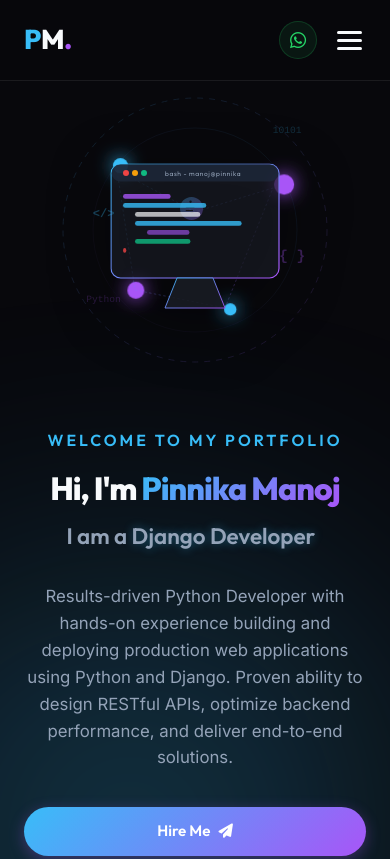
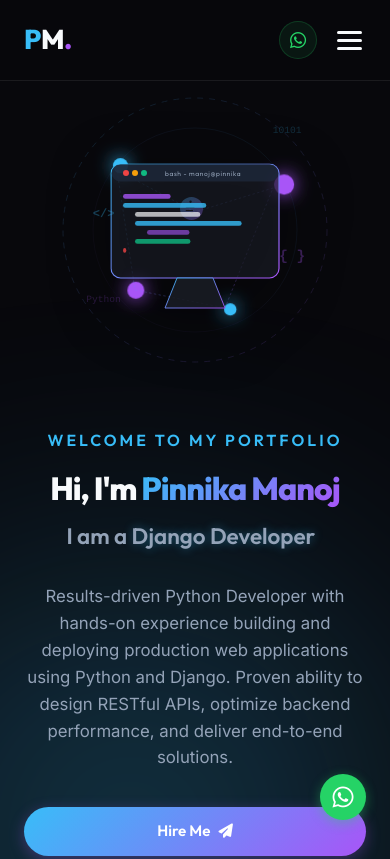
Before and after one commit to Manoj731-lang/manoj, a plain HTML site: page index.html in a window 390 px wide. Shown: the top 859 px of the page. Drawn offline with nearby package versions, Linux system fonts and the light colour scheme.

```diff
--- a/index.html
+++ b/index.html
@@ -935,6 +935,11 @@
         </div>
     </footer>
 
+    <!-- Floating WhatsApp Button -->
+    <a href="https://wa.me/917032554637" target="_blank" rel="noopener noreferrer" class="whatsapp-float" aria-label="Chat on WhatsApp">
+        <i class="fa-brands fa-whatsapp"></i>
+    </a>
+
     <!-- Back to Top Button -->
     <button class="back-to-top" id="back-to-top" aria-label="Back to top">
         <i class="fa-solid fa-arrow-up"></i>
--- a/style.css
+++ b/style.css
@@ -1357,7 +1357,7 @@ img, svg {
    ========================================================================== */
 .back-to-top {
     position: fixed;
-    bottom: 2rem;
+    bottom: 6.5rem; /* Shifted up to make space for WhatsApp button */
     right: 2rem;
     width: 44px;
     height: 44px;
@@ -1387,6 +1387,32 @@ img, svg {
 .back-to-top:hover {
     transform: translateY(-4px);
     box-shadow: 0 6px 20px rgba(56, 189, 248, 0.45);
+}
+
+/* Floating WhatsApp Button */
+.whatsapp-float {
+    position: fixed;
+    bottom: 2rem;
+    right: 2rem;
+    width: 52px;
+    height: 52px;
+    background-color: #25d366;
+    color: #ffffff !important;
+    border-radius: 50%;
+    display: flex;
+    align-items: center;
+    justify-content: center;
+    font-size: 1.8rem;
+    box-shadow: 0 4px 15px rgba(37, 211, 102, 0.45);
+    z-index: 100;
+    transition: var(--transition-smooth);
+    cursor: pointer;
+}
+
+.whatsapp-float:hover {
+    transform: translateY(-4px);
+    box-shadow: 0 6px 20px rgba(37, 211, 102, 0.65);
+    background-color: #22c35e;
 }
 
 /* ==========================================================================
@@ -1600,6 +1626,34 @@ img, svg {
     .form-container {
         padding: 1.5rem;
     }
+
+    /* Hide scrollbars on mobile */
+    html::-webkit-scrollbar,
+    body::-webkit-scrollbar {
+        display: none !important;
+    }
+    html, body {
+        scrollbar-width: none !important;
+        -ms-overflow-style: none !important;
+    }
+
+    /* Adjust position & size of floating buttons on mobile */
+    .whatsapp-float {
+        bottom: 1.5rem;
+        right: 1.5rem;
+        width: 46px;
+        height: 46px;
+        font-size: 1.5rem;
+        box-shadow: 0 3px 12px rgba(37, 211, 102, 0.4);
+    }
+
+    .back-to-top {
+        bottom: 5.2rem;
+        right: 1.5rem;
+        width: 40px;
+        height: 40px;
+        font-size: 0.9rem;
+    }
 }
 
 /* Small Mobiles (<= 480px) */
```
